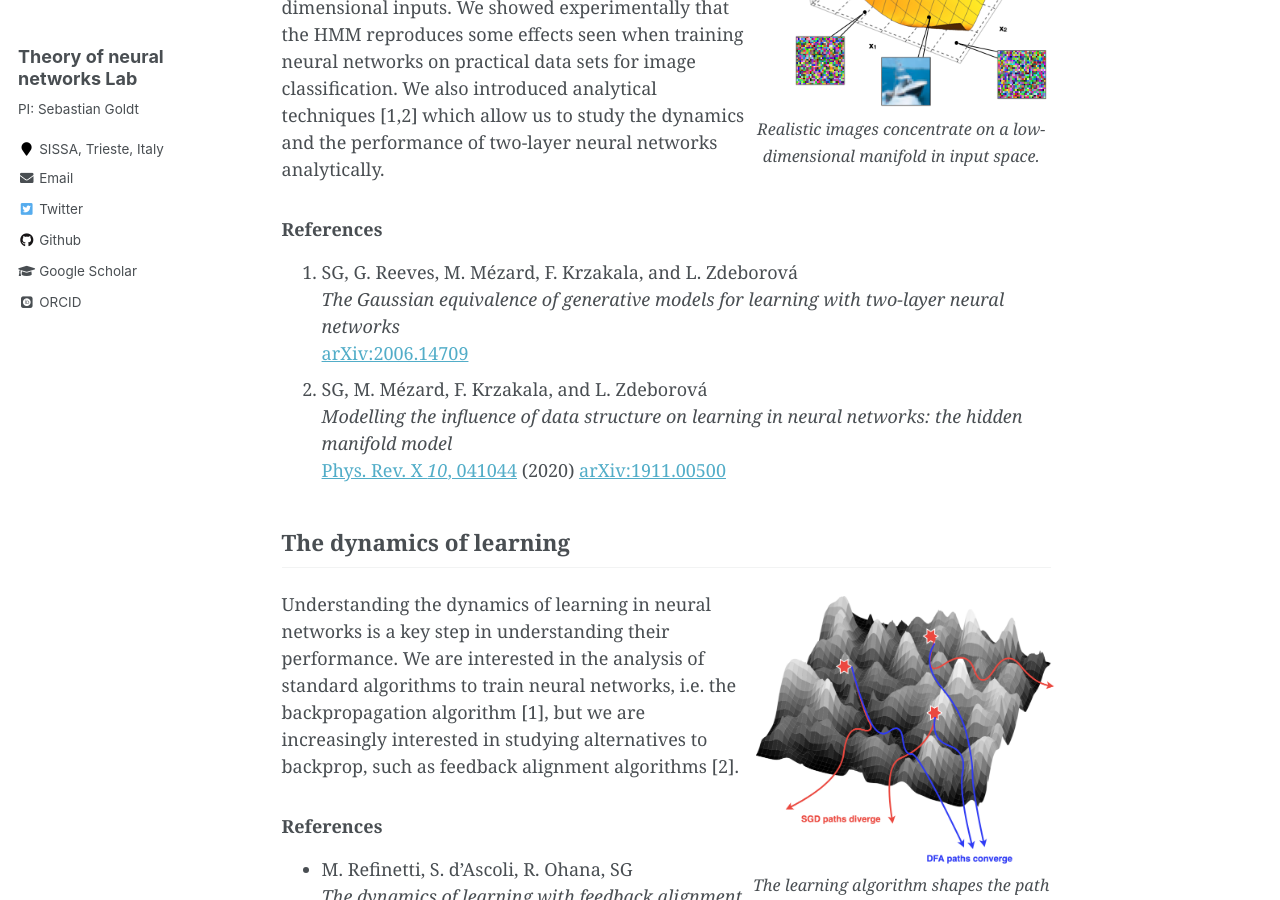
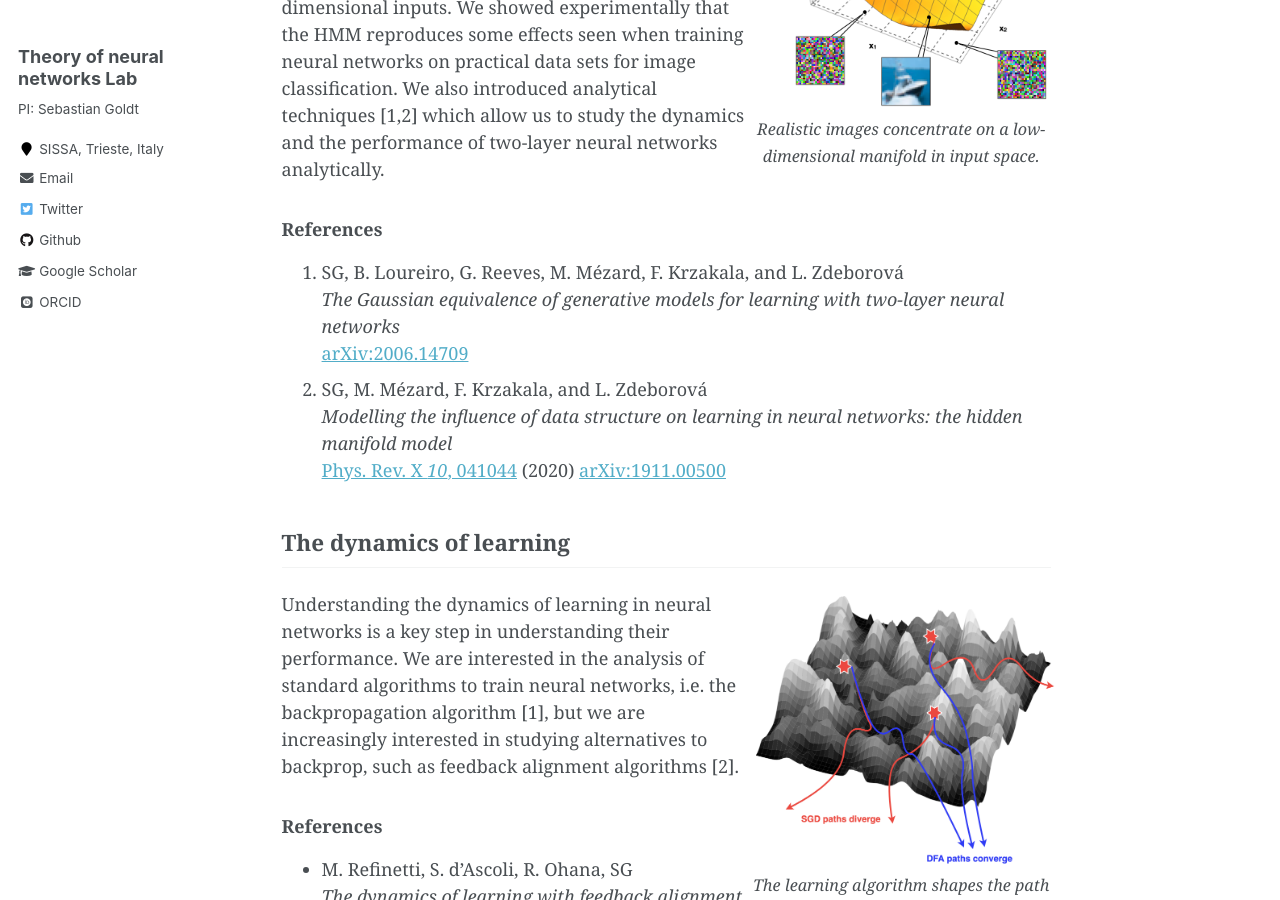
Before and after one commit to goldtlab/oldwebsite, a Jekyll site: the page built from _pages/research.md, in a window 1280 px wide and 900 px high, scrolled down 612 px. Built offline with Jekyll 4.4.1, drawn with Linux system fonts in a browser that asks for light colours; some web fonts are replaced.

Commit message:
Updated bib

```diff
--- a/_pages/research.md
+++ b/_pages/research.md
@@ -35,7 +35,7 @@ neural networks analytically.  </p>
 
 ### References
 
-1. SG, G. Reeves, M. Mézard, F. Krzakala, and L. Zdeborová <br/>
+1. SG, B. Loureiro, G. Reeves, M. Mézard, F. Krzakala, and L. Zdeborová <br/>
   _The Gaussian equivalence of generative models for learning with two-layer neural networks_<br/>
   [arXiv:2006.14709](https://arxiv.org/abs/2006.14709)
 2. SG, M. Mézard, F. Krzakala, and L. Zdeborová<br/>
```
